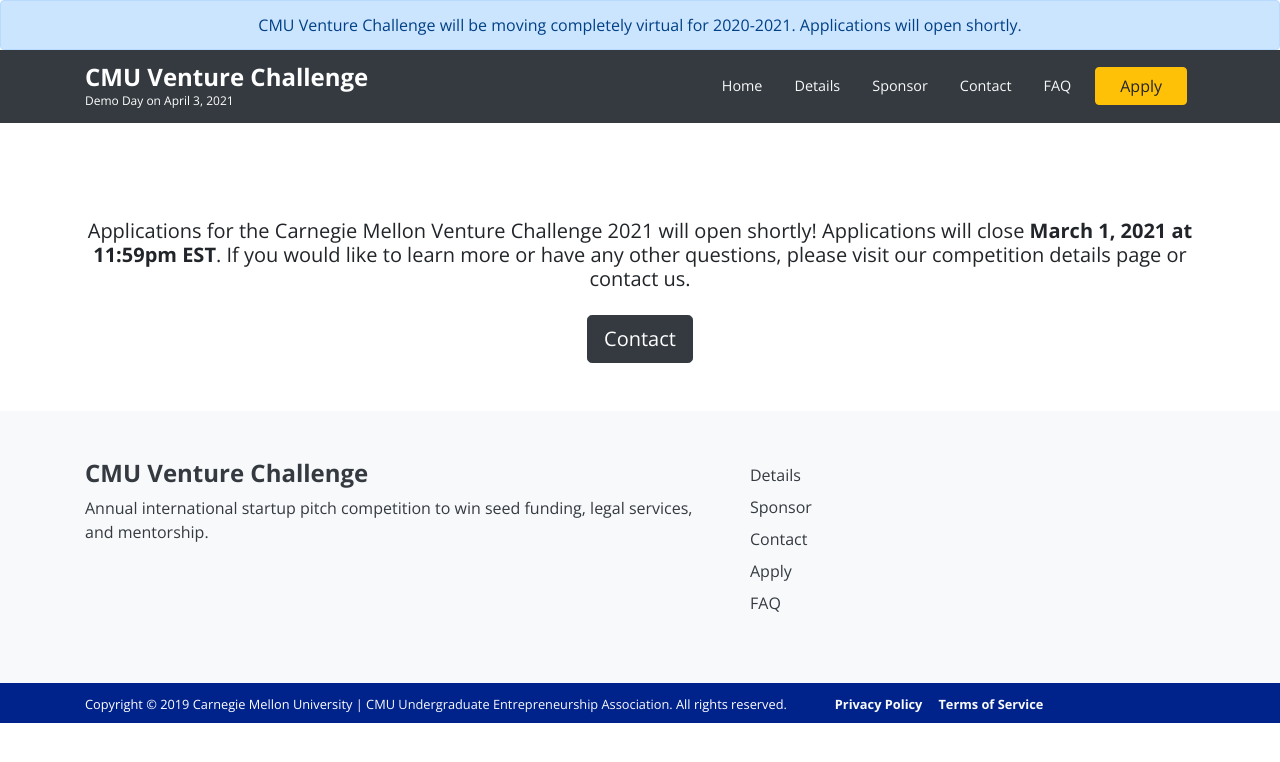
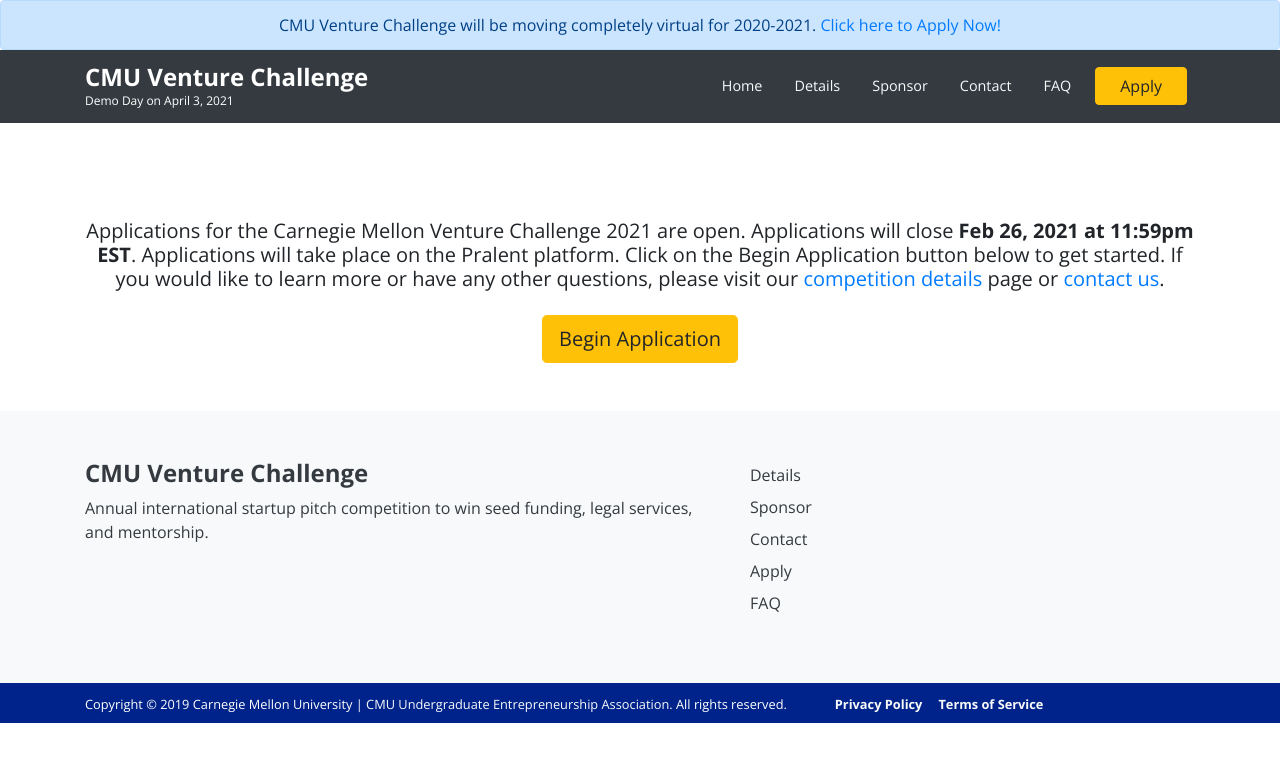
Before and after one commit to carnegieuea/cmuvc_2.0, a React (Create React App) app: page /apply in a window 1280 px wide. Shown: the top 762 px of the page. Built offline with nearby package versions, Linux system fonts and the light colour scheme.

Commit message:
updated Apply for CMU 2021 and linked to pralent page

```diff
--- a/src/containers/alert/index.js
+++ b/src/containers/alert/index.js
@@ -1,10 +1,15 @@
 import React from "react";
+import { Link } from "react-router-dom";
 import { Alert } from "reactstrap";
 
-const AlertMsg = ({display}) => {
+const AlertMsg = ({ display }) => {
   return (
-    <Alert color="primary" className={`${!display && "d-none"} mb-0 my-auto text-center`}>
-      CMU Venture Challenge will be moving completely virtual for 2020-2021. Applications will open shortly.
+    <Alert
+      color="primary"
+      className={`${!display && "d-none"} mb-0 my-auto text-center`}
+    >
+      CMU Venture Challenge will be moving completely virtual for 2020-2021.{" "}
+      <Link to="/apply">Click here to Apply Now!</Link>
     </Alert>
   );
 };
--- a/src/containers/apply/Apply.js
+++ b/src/containers/apply/Apply.js
@@ -6,15 +6,25 @@
   return (
     <Container className="py-5 text-center">
       <h5 className="pt-md-5 pb-md-3">
-        Applications for the Carnegie Mellon Venture Challenge 2021 will open
-        shortly! Applications will close{" "}
-        <strong>March 1, 2021 at 11:59pm EST</strong>. If you would like to
-        learn more or have any other questions, please visit our competition
-        details page or contact us.
+        Applications for the Carnegie Mellon Venture Challenge 2021 are open.
+        Applications will close <strong>Feb 26, 2021 at 11:59pm EST</strong>.
+        Applications will take place on the Pralent platform. Click on the Begin
+        Application button below to get started. If you would like to learn more
+        or have any other questions, please visit our{" "}
+        <Link to="/details">competition details</Link> page or{" "}
+        <Link to="/contact">contact us</Link>.
       </h5>
 
-      <Button tag={Link} to="/contact" color="dark" size="lg" className="mx-1">
-        Contact
+      <Button
+        tag="a"
+        href="https://www.pralent.com/challenges/cmuvc-2021"
+        color="warning"
+        size="lg"
+        className="mx-1"
+        target="_blank"
+        rel="noreferrer noopener"
+      >
+        Begin Application
       </Button>
     </Container>
   );
--- a/src/containers/details/Details.js
+++ b/src/containers/details/Details.js
@@ -44,7 +44,7 @@
                   <h5 className="font-weight-bold">Timeline</h5>
 
                   <p>
-                    <IoIosCalendar /> December 1, 2020 - Applications Open
+                    <IoIosCalendar /> December 10, 2020 - Applications Open
                   </p>
                   <p>
                     <IoIosCalendar /> February 26, 2021 - Application Deadline
@@ -134,6 +134,10 @@
                     <IoIosCheckmarkCircle /> Submissions should be the
                     individual's or team's original work.
                   </p>
+                  <p>
+                    <IoIosCheckmarkCircle /> Teams must pitch at the final round
+                    to receive any prizes for placing Top 12.
+                  </p>
                 </CardBody>
               </Card>
             </CardDeck>
--- a/src/containers/faq/questions.json
+++ b/src/containers/faq/questions.json
@@ -1,7 +1,7 @@
 [
   {
     "question": "When is the CMU Venture Challenge?",
-    "answer": "The CMU Venture Challenge occurs annually in the spring. The CMU VC 2021 is occuring on April 3, 2021."
+    "answer": "The CMU Venture Challenge occurs annually in the spring. The CMU VC 2021 is occuring on April 3, 2021. The First Round of submissions closes on February 26, 2021 @ 11:59pm EST."
   },
   {
     "question": "Who can apply to the CMU Venture Challenge?",
@@ -25,7 +25,7 @@
   },
   {
     "question": "When will applications open for CMU VC 2021?",
-    "answer": "Applications will open on December 1, 2020 for CMU VC 2021. Please head over to our apply page for more information."
+    "answer": "Applications will open on December 10, 2020 for CMU VC 2021. Please head over to our apply page for more information."
   },
   {
     "question": "How many teams will make it to the final round of the CMU Venture Challenge?",
--- a/src/containers/home/Apply.js
+++ b/src/containers/home/Apply.js
@@ -22,8 +22,10 @@
           </Col>
           <Col md="4">
             <h6 className="font-weight-bold">TOTAL OTHER PRIZES</h6>
-            <h5 className="font-weight-bold text-warning mb-0">$4,000 +</h5>
-            <small className="pt-0">Sponsored by Meyer Unkovic Scott</small>
+            <h5 className="font-weight-bold text-warning mb-0">$70,000 +</h5>
+            <small className="pt-0">
+              Sponsored by Meyer Unkovic Scott and Freshworks
+            </small>
           </Col>
 
           <Col md="4" className="text-center">
--- a/src/containers/home/Hero.js
+++ b/src/containers/home/Hero.js
@@ -62,8 +62,8 @@
             </div>
 
             <div className="text-light mt-3">
-              <h4>First round applications will open shortly</h4>
-              {/* Date */}
+              <h4>First Round Applications are Open!</h4>
+              <h4>Round 1 Closes on February 26, 2021 @ 11:59pm EST</h4>
               <h4>Demo Day on April 3, 2021</h4>
             </div>
           </Container>
```
